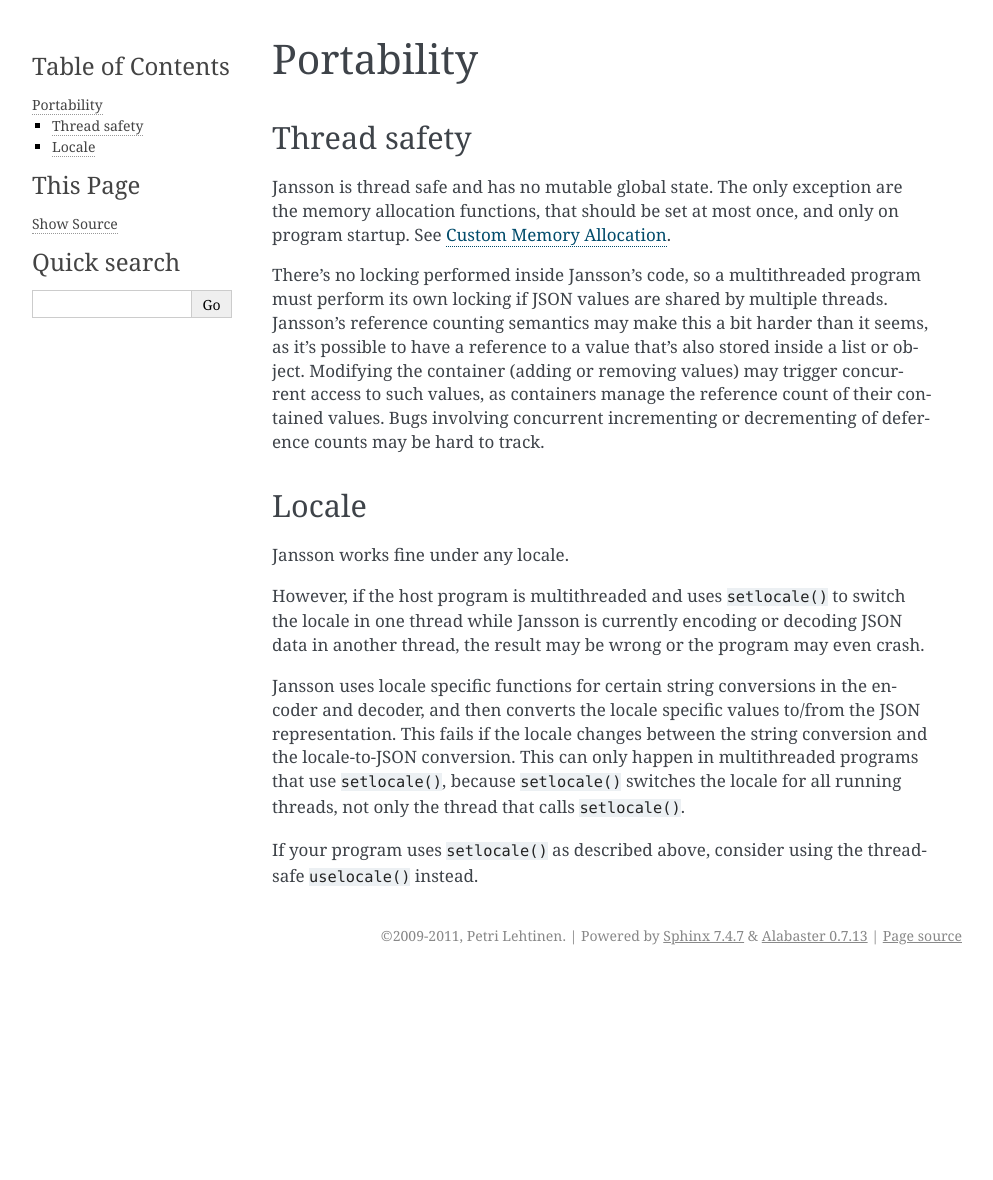
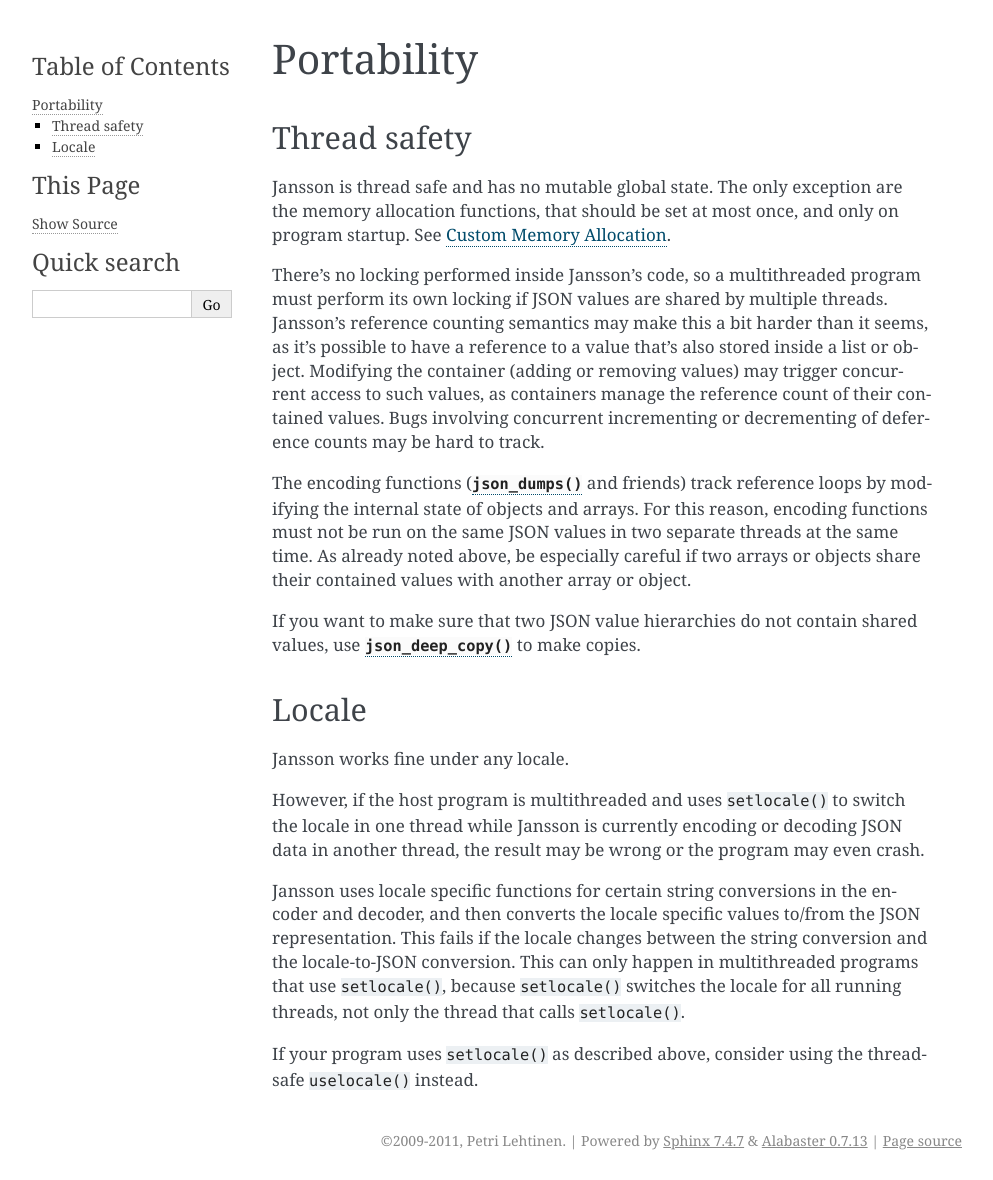
Before and after one commit to JingweiLiuis/jansson, a Sphinx documentation site: the page built from doc/portability.rst, in a window 1280 px wide. Shown: the whole page, without its empty margins (148-1141 px from the left). Built offline with Sphinx 7.4.7, drawn with Linux system fonts in a browser that asks for light colours; before the commit the page ends 975 px from its top, so only the background shows below that.

Commit message:
doc: The same JSON values must not be encoded in parallel
Closes GH-42.

```diff
--- a/doc/portability.rst
+++ b/doc/portability.rst
@@ -20,6 +20,16 @@ such values, as containers manage the reference count of their
 contained values. Bugs involving concurrent incrementing or
 decrementing of deference counts may be hard to track.
 
+The encoding functions (:func:`json_dumps()` and friends) track
+reference loops by modifying the internal state of objects and arrays.
+For this reason, encoding functions must not be run on the same JSON
+values in two separate threads at the same time. As already noted
+above, be especially careful if two arrays or objects share their
+contained values with another array or object.
+
+If you want to make sure that two JSON value hierarchies do not
+contain shared values, use :func:`json_deep_copy()` to make copies.
+
 Locale
 ------
 
```
